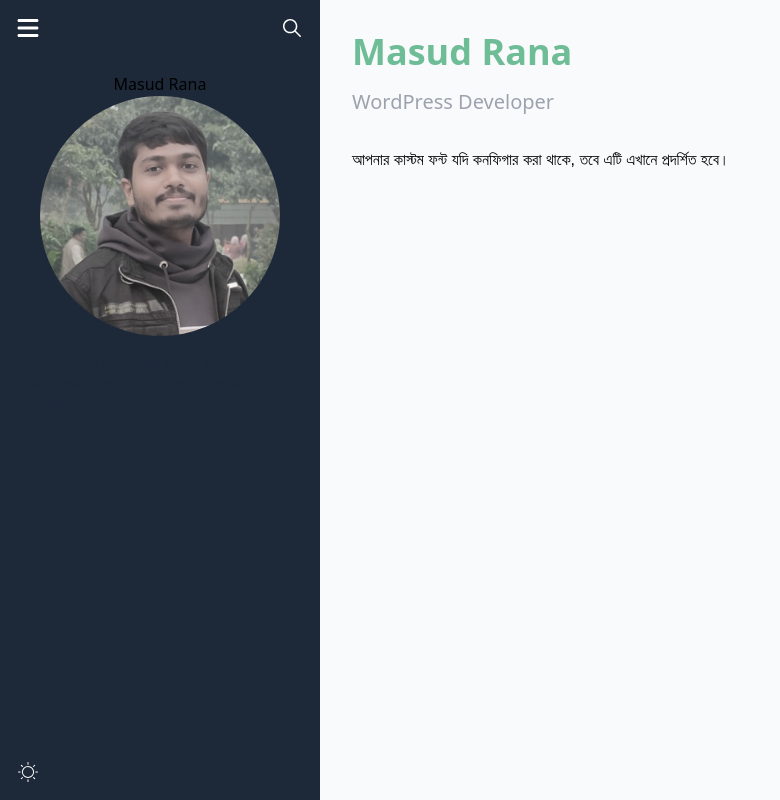
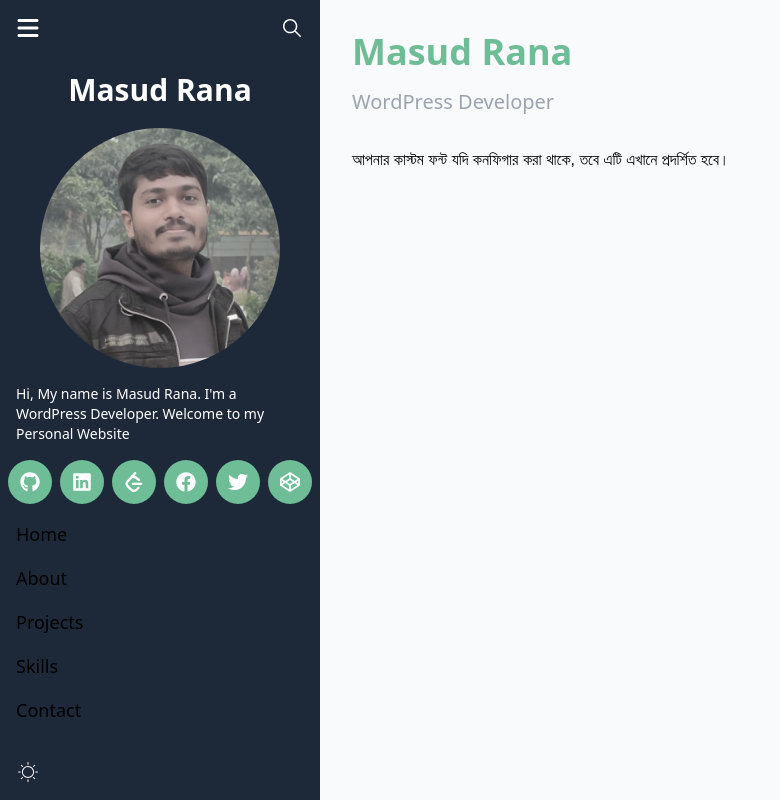
Before and after one commit to pro-masud/React-Portfolio-For-Me, a React (Vite) app: page / in a window 1280 px wide. Shown: the whole page, without its empty margins (0-780 px from the left). Built offline with nearby package versions, Linux system fonts and the light colour scheme.

Commit message:
feat: social media add successfully

```diff
--- a/src/App.jsx
+++ b/src/App.jsx
@@ -1,7 +1,9 @@
 import { useState } from "react";
 import { CiLight } from "react-icons/ci";
-import { FaBars } from "react-icons/fa6";
+import { FaFacebook, FaGithub, FaTwitter } from "react-icons/fa";
+import { FaBars, FaCodepen, FaLinkedin } from "react-icons/fa6";
 import { IoIosSearch } from "react-icons/io";
+import { SiLeetcode } from "react-icons/si";
 import UserImage from "./assets/image/user.png";
 
 const App = () => {
@@ -39,21 +41,103 @@ const App = () => {
               )}
             </div>
 
-            <div className="user-profile">
+            <div className="user-profile ">
               {isSidebarOpen && (
                 <div className="flex flex-col items-center mt-8">
-                  <h2>Masud Rana</h2>
+                  <h2 className="text-3xl text-white font-bold">Masud Rana</h2>
                   <img
                     src={UserImage}
                     alt="User Avatar"
-                    className="rounded-full mb-4 w-60 h-60 object-cover"
+                    className="rounded-full mb-4 w-60 h-60 object-cover mt-5"
                   />
-                  <p className="text-primary-ur text-sm">
+                  <p className="text-white font-medium text-sm">
                     Hi, My name is Masud Rana. I'm a WordPress Developer.
                     Welcome to my Personal Website
                   </p>
+                  <div className="flex items-center justify-center gap-2">
+                    <a
+                      href="https://github.com/pro-masud"
+                      target="_blank"
+                      rel="noopener noreferrer"
+                      className="text-white bg-secondary-ur p-3 rounded-full mt-4 hover:bg-white transition-colors hover:text-secondary-ur"
+                    >
+                      <FaGithub fontSize="20px" />
+                    </a>
+
+                    <a
+                      href="https://www.linkedin.com/in/masud-rana-574a7820b/"
+                      target="_blank"
+                      rel="noopener noreferrer"
+                      className="text-white bg-secondary-ur p-3 rounded-full mt-4 hover:bg-white transition-colors hover:text-secondary-ur"
+                    >
+                      <FaLinkedin fontSize="20px" />
+                    </a>
+
+                    <a
+                      href="https://leetcode.com/u/promasudbd/"
+                      target="_blank"
+                      rel="noopener noreferrer"
+                      className="text-white bg-secondary-ur p-3 rounded-full mt-4 hover:bg-white transition-colors hover:text-secondary-ur"
+                    >
+                      <SiLeetcode fontSize="20px" />
+                    </a>
+
+                    <a
+                      href="https://www.facebook.com/profile.php?id=100071557525977"
+                      target="_blank"
+                      rel="noopener noreferrer"
+                      className="text-white bg-secondary-ur p-3 rounded-full mt-4 hover:bg-white transition-colors hover:text-secondary-ur"
+                    >
+                      <FaFacebook fontSize="20px" />
+                    </a>
+
+                    <a
+                      href="https://twitter.com/masudrana"
+                      target="_blank"
+                      rel="noopener noreferrer"
+                      className="text-white bg-secondary-ur p-3 rounded-full mt-4 hover:bg-white transition-colors hover:text-secondary-ur"
+                    >
+                      <FaTwitter fontSize="20px" />
+                    </a>
+
+                    <a
+                      href="https://codepen.io/pro-masudbd"
+                      target="_blank"
+                      rel="noopener noreferrer"
+                      className="text-white bg-secondary-ur p-3 rounded-full mt-4 hover:bg-white transition-colors hover:text-secondary-ur"
+                    >
+                      <FaCodepen fontSize="20px" />
+                    </a>
+                  </div>
                 </div>
               )}
+              <ul className=" flex flex-col gap-4 mt-4 pb-4 text-lg">
+                <li>
+                  <a href="#home" className="">
+                    Home
+                  </a>
+                </li>
+                <li>
+                  <a href="#about" className="">
+                    About
+                  </a>
+                </li>
+                <li>
+                  <a href="#projects" className="">
+                    Projects
+                  </a>
+                </li>
+                <li>
+                  <a href="#skills" className="">
+                    Skills
+                  </a>
+                </li>
+                <li>
+                  <a href="#contact" className="">
+                    Contact
+                  </a>
+                </li>
+              </ul>
             </div>
           </div>
 
```
